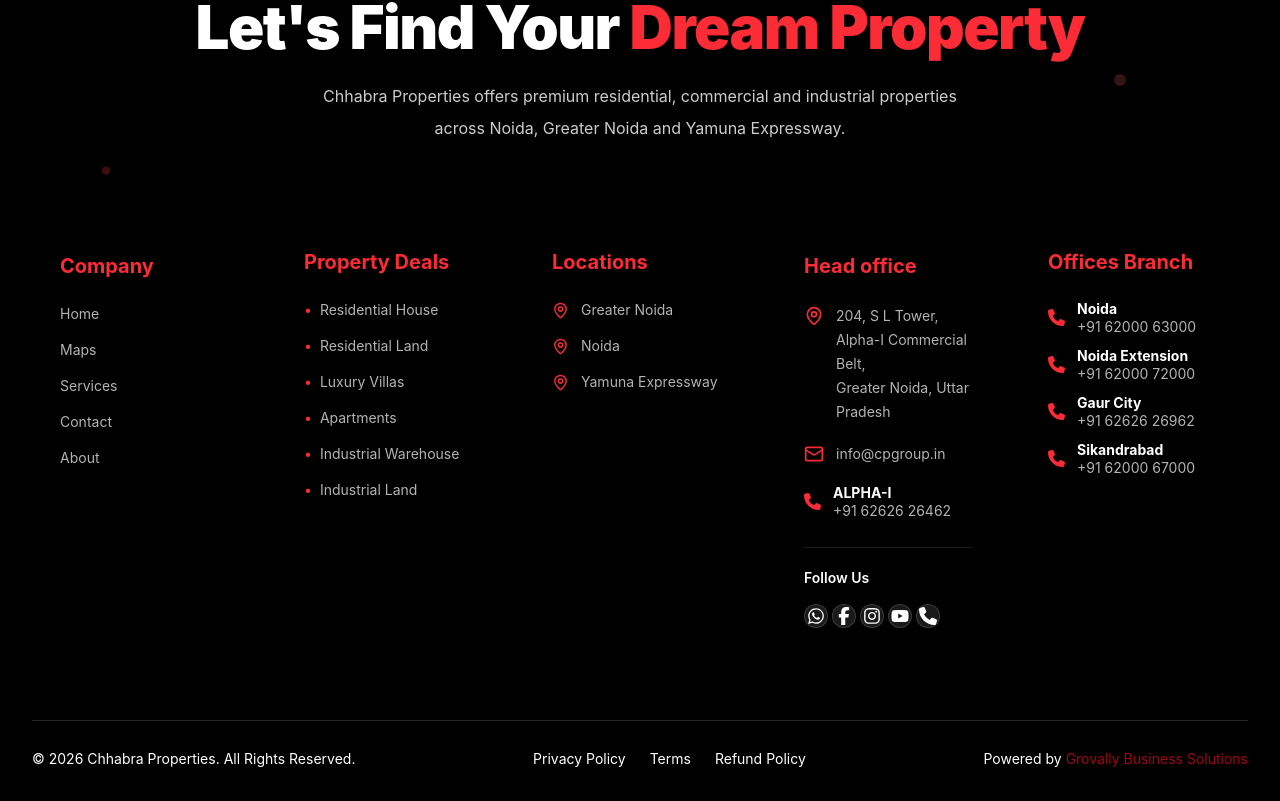
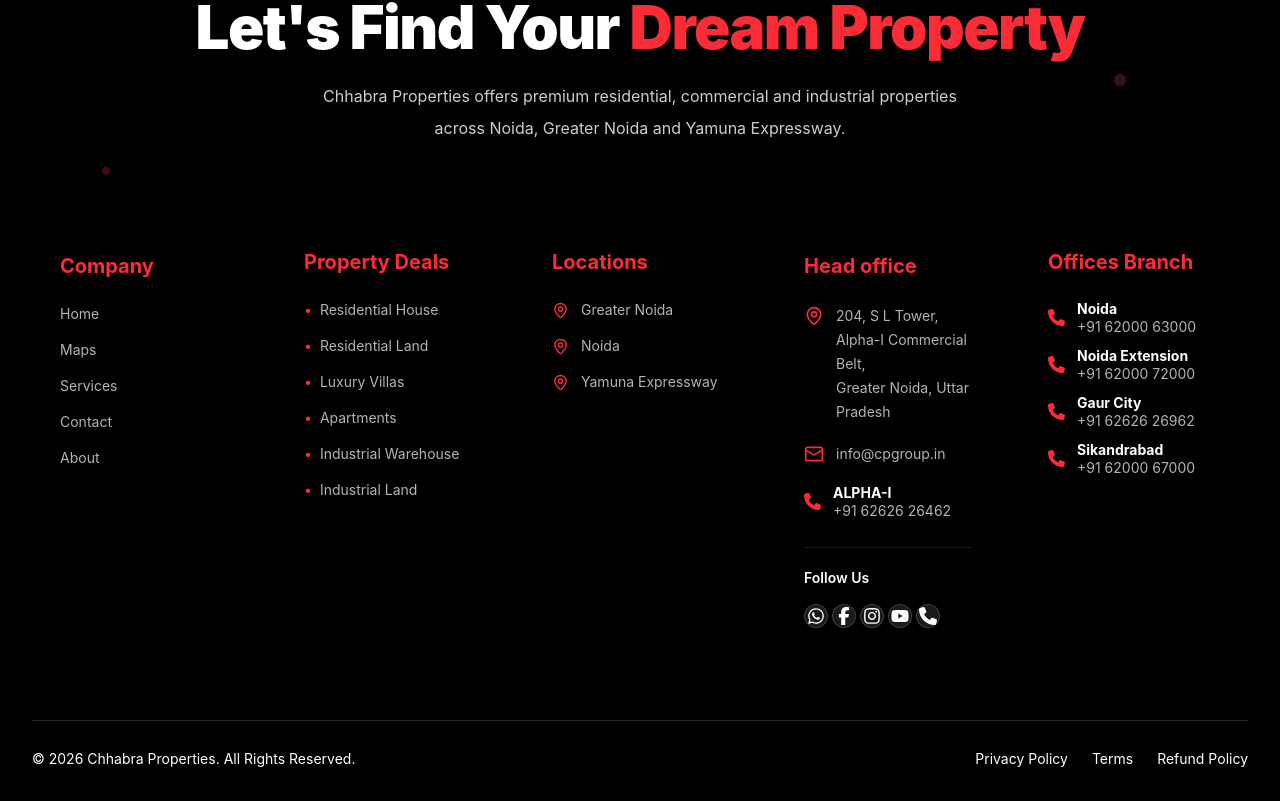
Before and after one commit to grovally/shivam, a React (Vite) app: page /yamuna-expressway/1 in a window 1280 px wide. Shown: the part 1602-2403 px from the top of the page. Built offline with nearby package versions, Linux system fonts and the light colour scheme.

Commit message:
Remove powered by text from Footer component
Removed the powered by Grovally Business Solutions text from the footer.

```diff
--- a/src/components/pages/Footer.jsx
+++ b/src/components/pages/Footer.jsx
@@ -344,17 +344,7 @@
               </Link>
             </div>
 
-            <p className="text-sm text-white sm:text-sm">
-              Powered by{" "}
-              <a
-                href="https://grovally.com"
-                target="_blank"
-                rel="noopener noreferrer"
-                className=" text-red-800 transition hover:text-cyan-400"
-              >
-                Grovally Business Solutions
-              </a>
-            </p>
+
           </div>
         </div>
       </div>
```
